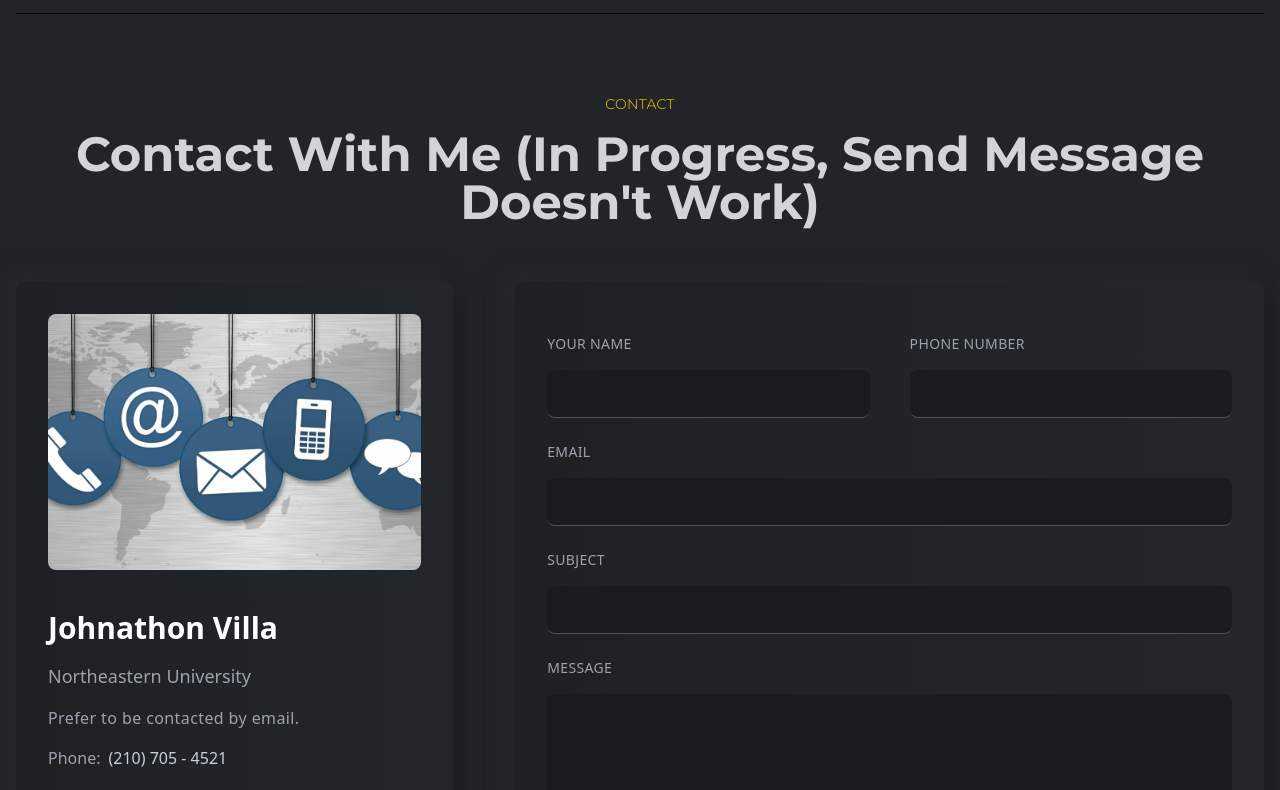
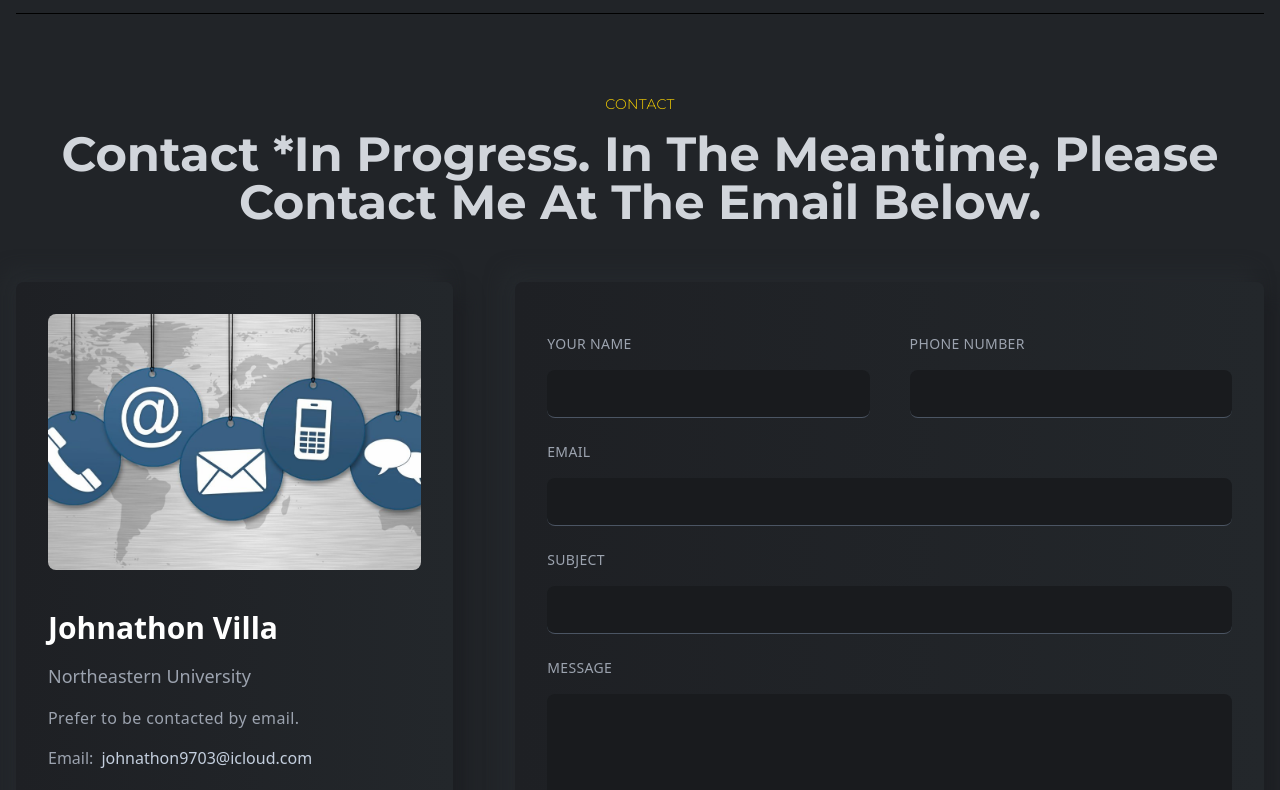
Before and after one commit to johnathon308/personal-portfolio, a React (Create React App) app: page / in a window 1280 px wide. Shown: the part 1680-2470 px from the top of the page. Built offline with nearby package versions, Linux system fonts and the light colour scheme.

Commit message:
Eleventh commit: Fixed the under construction for Contact page

```diff
--- a/src/components/contact/Contact.js
+++ b/src/components/contact/Contact.js
@@ -51,7 +51,7 @@ const Contact = () => {
       className="w-full py-20 border-b-[1px] border-b-black"
     >
       <div className="flex justify-center items-center text-center">
-        <Title title="CONTACT" des="Contact With Me (in progress, send message doesn't work)" />
+        <Title title="CONTACT" des="Contact *In progress. In the meantime, please contact me at the email below." />
       </div>
       <div className="w-full">
         <div className="w-full h-auto flex flex-col lgl:flex-row justify-between">
--- a/src/components/contact/ContactLeft.js
+++ b/src/components/contact/ContactLeft.js
@@ -18,9 +18,9 @@ const ContactLeft = () => {
         <p className="text-base text-gray-400 tracking-wide">
           Prefer to be contacted by email.
         </p>
-        <p className="text-base text-gray-400 flex items-center gap-2">
+        {/* <p className="text-base text-gray-400 flex items-center gap-2">
           Phone: <span className="text-lightText">(210) 705 - 4521</span>
-        </p>
+        </p> */}
         <p className="text-base text-gray-400 flex items-center gap-2">
           Email: <span className="text-lightText">johnathon9703@icloud.com</span>
         </p>
```
